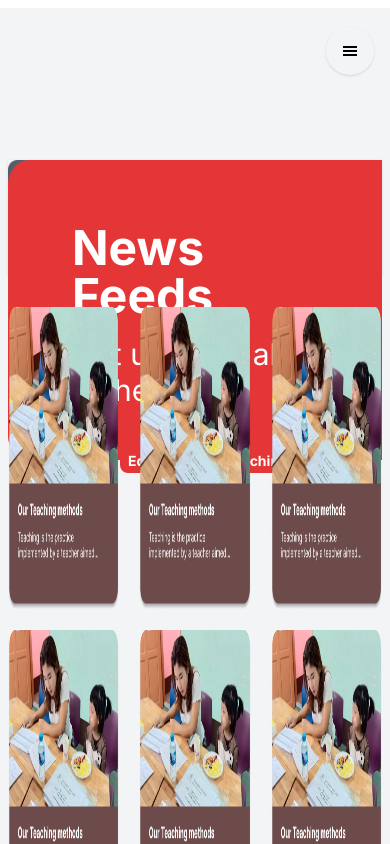
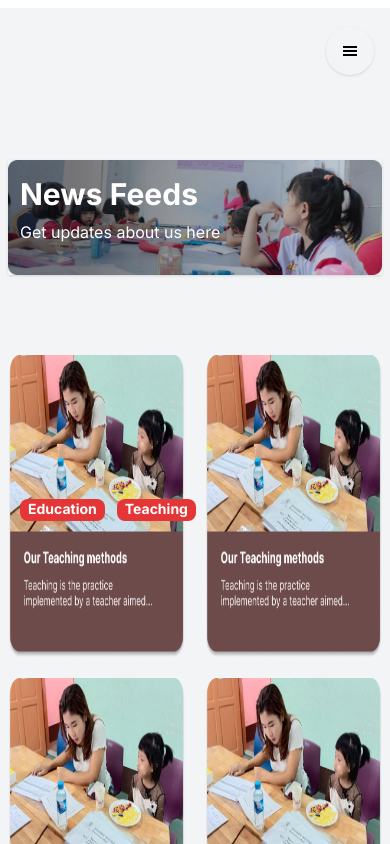
Before and after one commit to Hanna1997-del/Bright-Stars, a Next.js app: page /newfeed in a window 390 px wide. Shown: the top 844 px of the page. Built offline with nearby package versions, Linux system fonts and the light colour scheme.

Commit message:
Responsive size

```diff
--- a/src/app/newfeed/page.tsx
+++ b/src/app/newfeed/page.tsx
@@ -38,15 +38,15 @@ const newfeed: React.FC<newfeedProps> = () => {
      <Banner url={"/images/Rectangle 2.png"} alt="Banner2"  />
      <div >
         <div className="absolute top-[144px] left-0">
-        <img src={"/images/Rectangle 3.png"} alt="Rectangle" className="h-[300px] w-[412px]" />
-        <div className="absolute  text-white top-16 left-16 w-[284px] ">
-        <h1 className="font-bold text-5xl">News Feeds</h1>
-        <p className="text-3xl pt-4">Get updates about us here</p>
+        <img src={"/images/Rectangle 3.png"} alt="Rectangle" className="hidden lg:block h-[300px] w-[412px]" />
+        <div className="absolute   text-white top-4 left-3 md:top-8 md:left-16 lg:top-16 lg:left-16 w-[284px] ">
+        <h1 className="font-bold text-3xl md:text-4xl lg:text-5xl">News Feeds</h1>
+        <p className="lg:text-3xl md:text-3xl pt-2 lg:pt-4">Get updates about us here</p>
         </div>
         </div>
      </div>
      </div>
-     <div className="grid grid-cols-3 mt-8 gap-5 cursor-pointer">
+     <div className="grid lg:grid-cols-3 grid-cols-2  lg:mt-8 mt-[5rem] gap-5 cursor-pointer">
      {card.slice(0,visible).map((cd,index)=> (
         <CardTag img={cd.img} tag1={cd.tag1} tag2={cd.tag2} key={index}/>
       ))}
--- a/src/components/Banner.tsx
+++ b/src/components/Banner.tsx
@@ -7,7 +7,7 @@ interface BannerProps {
 
 const Banner: React.FC<BannerProps> = ({url,alt}) => {
     return (
-        <div className="lg:w-[900px] flex lg:h-[300px]  shadow mt-36 ">
+        <div className="lg:w-[900px]  flex lg:h-[300px]  shadow mt-36 ">
             <Image src={url} alt={alt? alt : ""} width={0} height={0} sizes="100vw"
             style={{ width: '100%', height: 'auto' }}/>
         </div>
--- a/src/components/CardTag.tsx
+++ b/src/components/CardTag.tsx
@@ -12,7 +12,7 @@ const CardTag: React.FC<CardTagProps> = ({img,tag1, tag2,alt}) => {
         <div className="  relative">
 
           <img src={img} alt={alt? alt : ""} className="w-[293px] h-[303px]" />
-          <div className="absolute  top-36 left-28">
+          <div className="absolute ml-3 lg:ml-0 left-18 top-36 lg:left-28">
            {tag1 || tag2? (<div className=" w-[45px] h-[22px]   flex gap-3 text-[#FFFFFF]">
 
              <p className="text-sm font-bold  bg-[#E53637] px-2 rounded-lg  ">{tag1}</p>
```
